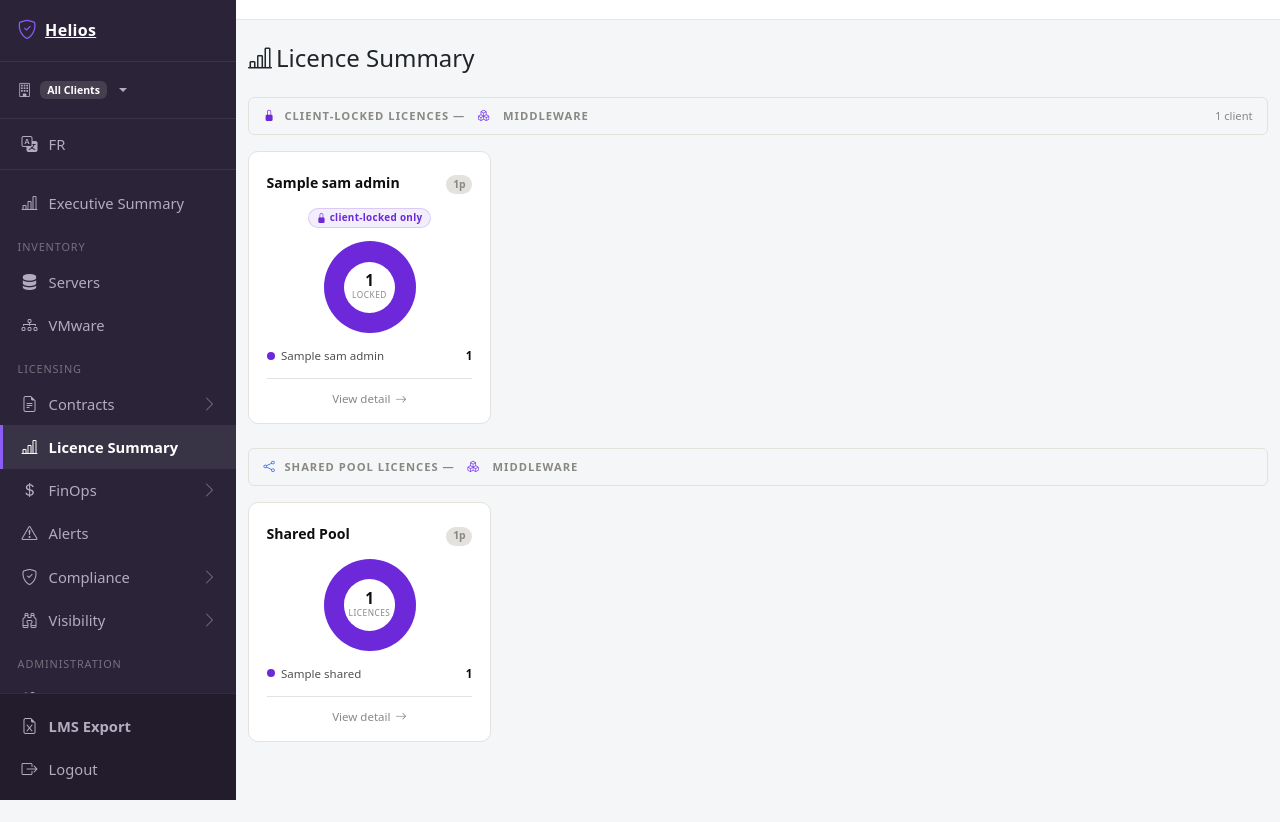
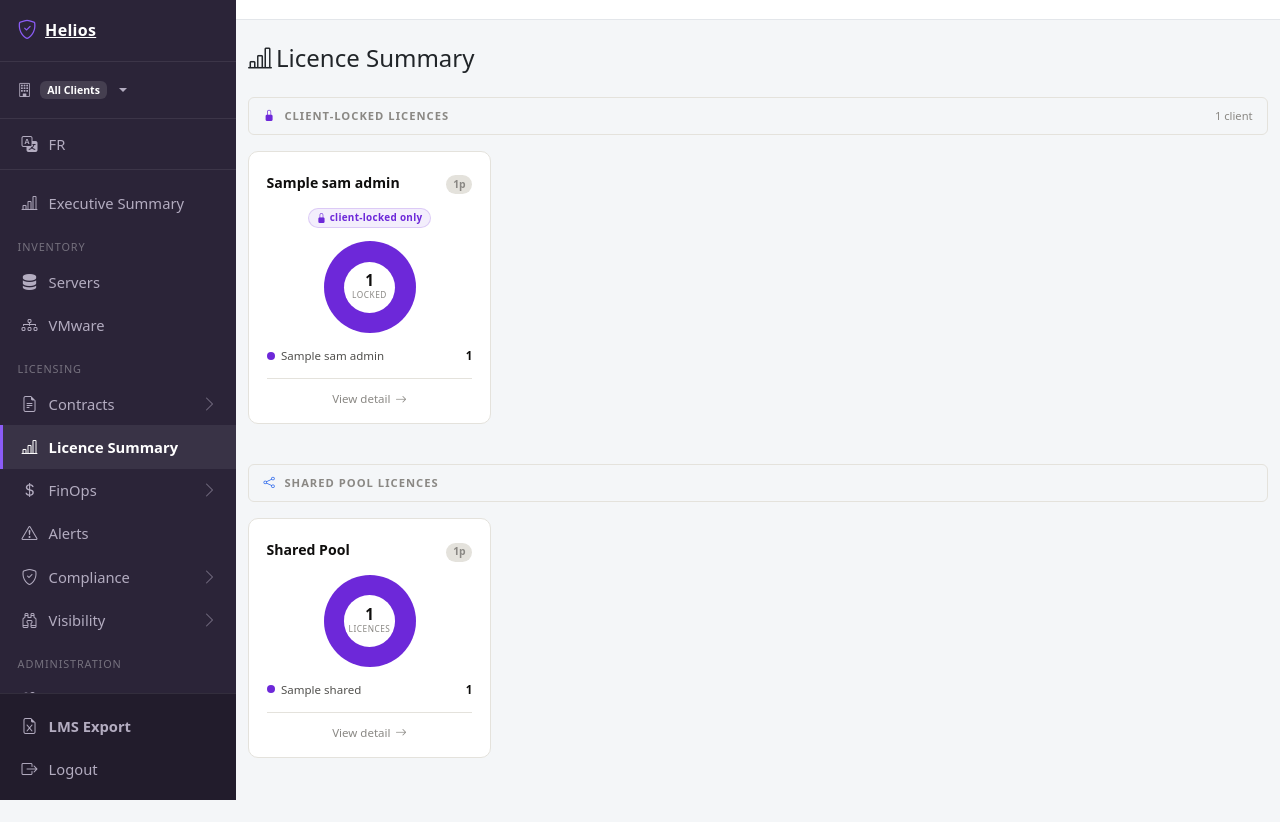
Before and after one commit to mdavis5588/SAM-tool, a Flask app: page /licence-summary in a window 1280 px wide. Before the commit the page ends 800 px from the top, so only its background shows below. Run offline with Flask 3, Linux system fonts and the light colour scheme; the visitor is signed in with stand-in values (Sample User, id 1); a database or web service that is not in the repository returns one stand-in record (values such as "Sample title"); some libraries are stand-ins or nearby versions.

Commit message:
Revert "Split licence summary tiles into Database and Middleware sections"
This reverts commit d515e541033e396af6445fce52f3ea7158dfe114.

```diff
--- a/admin-ui/templates/licence_summary.html
+++ b/admin-ui/templates/licence_summary.html
@@ -246,33 +246,16 @@
   </a>
 {%- endmacro %}
 
-{% set db_families = ('oracle_database',) %}
-{% set mw_families = ('oracle_weblogic', 'oracle_coherence', 'oracle_middleware', 'oracle_java', 'other') %}
-
-<!-- ── Client-locked — Database ── -->
+<!-- ── Client-locked section ── -->
 {% if clients %}
-
-{% set db_clients = [] %}
-{% for client in clients %}
-  {% set db_lines = client.lines | selectattr('product_family', 'in', db_families) | list %}
-  {% if db_lines %}{% set _ = db_clients.append({'client_code': client.client_code, 'client_name': client.client_name, 'lines': db_lines}) %}{% endif %}
-{% endfor %}
-
-{% set mw_clients = [] %}
-{% for client in clients %}
-  {% set mw_lines = client.lines | rejectattr('product_family', 'in', db_families) | list %}
-  {% if mw_lines %}{% set _ = mw_clients.append({'client_code': client.client_code, 'client_name': client.client_name, 'lines': mw_lines}) %}{% endif %}
-{% endfor %}
-
-{% if db_clients %}
 <div class="ls-section">
   <i class="bi bi-lock-fill" style="color:var(--s1)"></i>
-  {{ t('licence_summary.client_locked') }} —
-  <i class="bi bi-database ms-1 me-1" style="color:var(--s2)"></i>Database
-  <span style="margin-left:auto;font-weight:400;text-transform:none;letter-spacing:0">{{ db_clients | length }} client{{ 's' if db_clients | length != 1 }}</span>
+  {{ t('licence_summary.client_locked') }}
+  <span style="margin-left:auto;font-weight:400;text-transform:none;letter-spacing:0">{{ clients | length }} client{{ 's' if clients | length != 1 }}</span>
 </div>
-<div class="tile-grid mb-4">
-  {% for client in db_clients %}
+
+<div class="tile-grid">
+  {% for client in clients %}
   {% set total = client.lines | sum(attribute='total_qty') %}
   {{ donut_tile(
        client.lines, total,
@@ -283,78 +266,29 @@
      ) }}
   {% endfor %}
 </div>
-{% endif %}
-
-{% if mw_clients %}
-<div class="ls-section">
-  <i class="bi bi-lock-fill" style="color:var(--s1)"></i>
-  {{ t('licence_summary.client_locked') }} —
-  <i class="bi bi-boxes ms-1 me-1" style="color:#7c3aed"></i>Middleware
-  <span style="margin-left:auto;font-weight:400;text-transform:none;letter-spacing:0">{{ mw_clients | length }} client{{ 's' if mw_clients | length != 1 }}</span>
-</div>
-<div class="tile-grid mb-4">
-  {% for client in mw_clients %}
-  {% set total = client.lines | sum(attribute='total_qty') %}
-  {{ donut_tile(
-       client.lines, total,
-       url_for('licence_summary_client', client_code=client.client_code),
-       client.client_name or client.client_code,
-       t('licence_summary.locked_only'),
-       t('licence_summary.locked')
-     ) }}
-  {% endfor %}
-</div>
-{% endif %}
 
 {% else %}
 <p class="text-muted mb-4">{{ t('licence_summary.none_client') }}</p>
 {% endif %}
 
-<!-- ── Shared pool ── -->
-{% set shared_db = shared_lines | selectattr('product_family', 'in', db_families) | list %}
-{% set shared_mw = shared_lines | rejectattr('product_family', 'in', db_families) | list %}
+<!-- ── Shared pool section ── -->
+<div class="ls-section" style="margin-top:.5rem">
+  <i class="bi bi-share" style="color:var(--s2)"></i>
+  {{ t('licence_summary.shared_pool') }}
+</div>
 
-{% if shared_db %}
-<div class="ls-section">
-  <i class="bi bi-share" style="color:var(--s2)"></i>
-  {{ t('licence_summary.shared_pool') }} —
-  <i class="bi bi-database ms-1 me-1" style="color:var(--s2)"></i>Database
-</div>
-{% set shared_db_total = shared_db | sum(attribute='total_qty') %}
-<div class="tile-grid mb-4">
+{% if shared_lines %}
+{% set shared_total = shared_lines | sum(attribute='total_qty') %}
+<div class="tile-grid">
   {{ donut_tile(
-       shared_db, shared_db_total,
+       shared_lines, shared_total,
        url_for('licence_summary_shared'),
        t('licence_summary.shared_pool_label'),
        none,
        t('licence_summary.licences')
      ) }}
 </div>
-{% endif %}
-
-{% if shared_mw %}
-<div class="ls-section">
-  <i class="bi bi-share" style="color:var(--s2)"></i>
-  {{ t('licence_summary.shared_pool') }} —
-  <i class="bi bi-boxes ms-1 me-1" style="color:#7c3aed"></i>Middleware
-</div>
-{% set shared_mw_total = shared_mw | sum(attribute='total_qty') %}
-<div class="tile-grid mb-4">
-  {{ donut_tile(
-       shared_mw, shared_mw_total,
-       url_for('licence_summary_shared'),
-       t('licence_summary.shared_pool_label'),
-       none,
-       t('licence_summary.licences')
-     ) }}
-</div>
-{% endif %}
-
-{% if not shared_db and not shared_mw %}
-<div class="ls-section">
-  <i class="bi bi-share" style="color:var(--s2)"></i>
-  {{ t('licence_summary.shared_pool') }}
-</div>
+{% else %}
 <p class="text-muted">{{ t('licence_summary.none_shared') }}</p>
 {% endif %}
 
```
